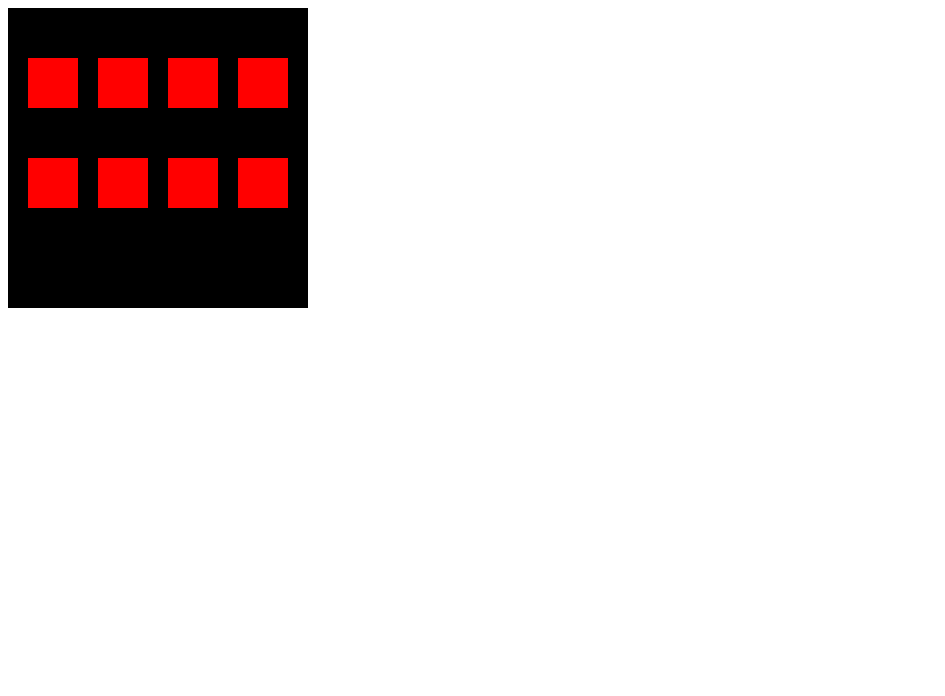
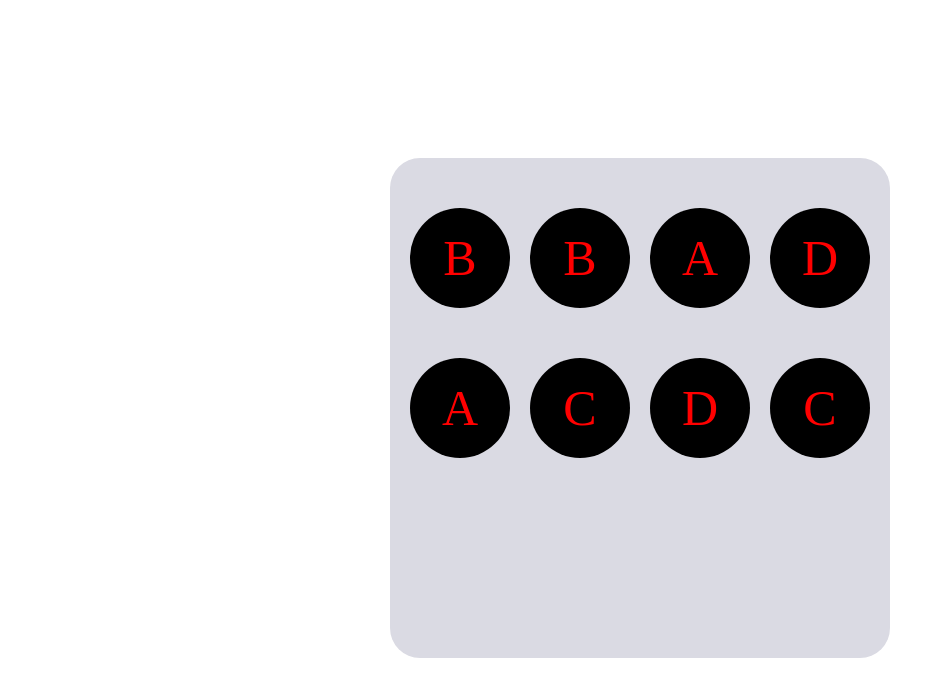
Before and after one commit to gritsenko-vlad/Memory-game, a plain HTML site: page index.html in a window 1280 px wide. Shown: the whole page, without its empty margins (0-945 px from the left). Drawn offline with Linux system fonts and the light colour scheme; files that its build step writes are made by us from their sources; files whose address does not match are found by name.

Commit message:
completed design

```diff
--- a/css/style.css
+++ b/css/style.css
@@ -1,16 +1,28 @@
+html {
+	display: flex;
+	justify-content: center;
+	align-items: center;
+}
+
 #board {
-	width: 300px;
-	height: 300px;
-	background-color: black;
-	color:white;
+	width: 500px;
+	height: 500px;
+	margin-top: 150px;
+	background-color: #dadae3;
+	border-radius: 30px;
 }
 
 .block {
-	width: 50px;
-	height: 50px;
-	background-color: red;
+	width: 100px;
+	height: 100px;
+	line-height: 100px;
+	background-color: black;
+	border-radius: 50px;
 	margin-left: 20px;
 	margin-top: 50px;
 	float:left;
 	user-select:none;
+	text-align: center;
+	font-size: 50px;
+	cursor: pointer;
 }
```
